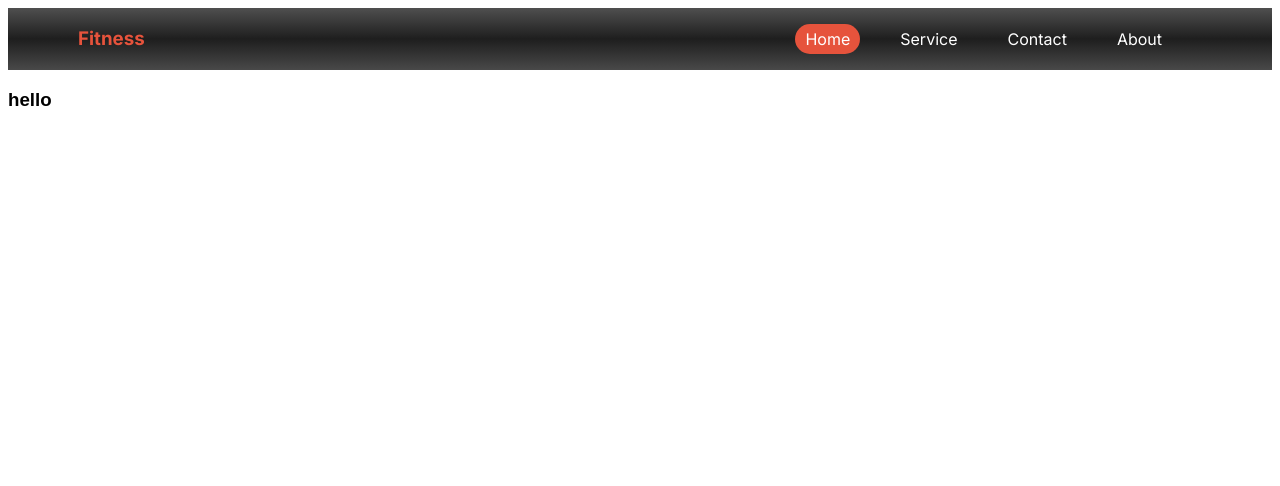
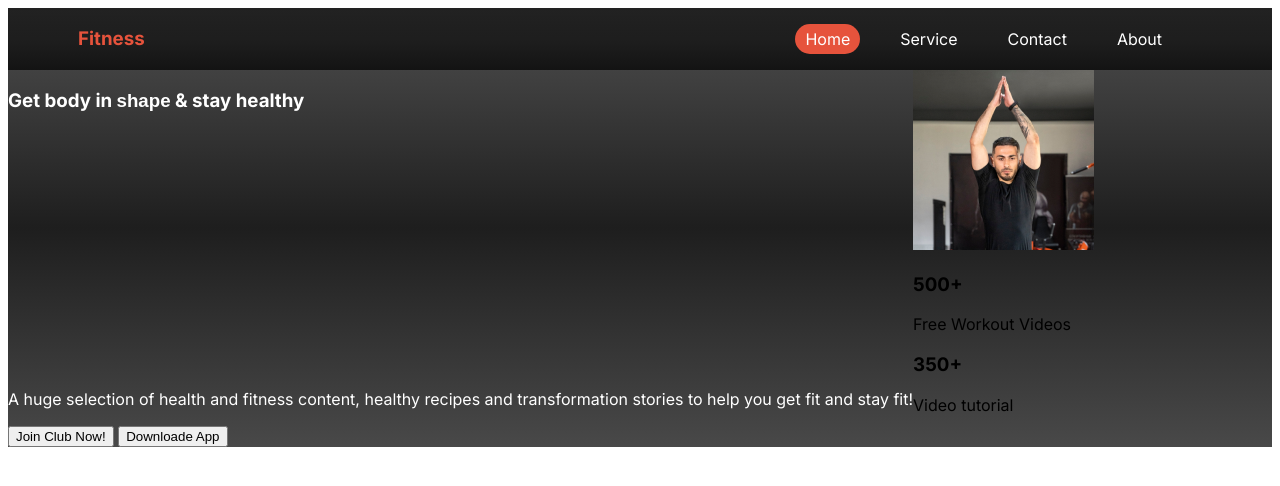
Before and after one commit to sabitizen/Assignment-2, a plain HTML site: page index.html in a window 1280 px wide. Drawn offline with Linux system fonts and the light colour scheme; a web font is replaced by a local one.

Commit message:
banner part

```diff
--- a/index.html
+++ b/index.html
@@ -12,7 +12,7 @@
 </head>
 <body class="regular-font">
 
-    <section class="part1">
+    <section class="part1 bg-colour ">
     <header>
 
         <nav class="navbar display-flex bg-colour">
@@ -28,10 +28,36 @@
             <i class="fa-solid fa-bars iconbar"></i>
         </div>
         </nav>
-
     </header>
 
-    <h3 class="miama-font">hello</h3>
+    <div class="display-flex">
+
+    <div class="text-color">
+        <h3 class="text-border">Get body in <span class="miama-font">shape</span> & stay healthy</h3>
+        <p>A huge selection of health and fitness content, healthy recipes and transformation stories to help you get fit and stay fit!</p>
+        <button>Join Club Now!</button>
+        <button>Downloade App</button>
+    </div>
+    <div class="container1">
+        <div>
+            <img src="images/image 2.png" alt="">
+        </div >
+        <div class="box1">
+            <h3>500+</h3>
+            <p>Free Workout Videos</p>
+
+        </div>
+
+        <div class="box2">
+            <h3>350+</h3>
+            <p>Video tutorial</p>
+
+        </div>
+    </div>
+    </div>
+
+
+
     </section>
 
     <main>
--- a/style.css
+++ b/style.css
@@ -19,6 +19,9 @@
 
 
 /* shared styles */
+.text-color{
+    color: #FFFFFF;
+}
 
 
 
@@ -78,6 +81,12 @@
     display: none;
 }
 
+.text-border{
+    width: 32.5rem;
+    height: 17.6rem;
+    font-weight: 700;
+}
+
 
 
 
```
Also changed, not shown: images/Images 2.png (added), images/exercise1.jpg (added), images/exercise2.png (added), images/exercise3.png (added), images/exercise5.jpg (added), images/exercise6.jpg (added), images/image 2.png (added), images/image 3.png (added), images/image 4.png (added), images/image 5.png (added), images/run.jpg (added), images/trainer1.png (added), images/trainer2.png (added), images/trainer3.png (added), 2 more files, 2 other files.
